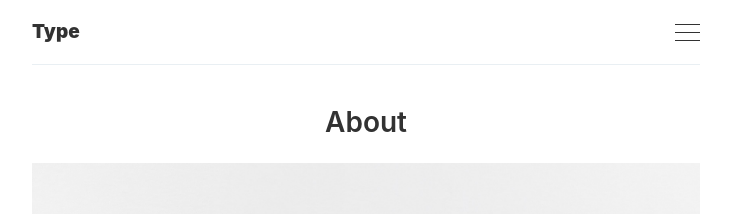
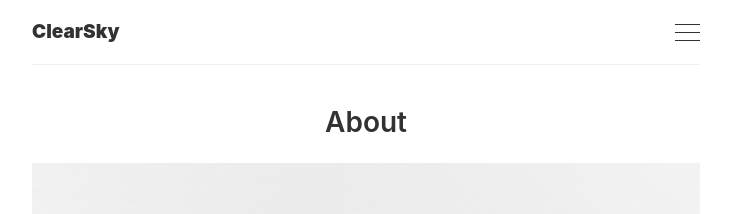
Before and after one commit to Nephelai/nephelai.github.io, a Jekyll site: the page built from _pages/about.md, in a window 1280 px wide. Shown: the top 214 px of the page, without its empty margins (274-1005 px from the left). Built offline with Jekyll 4.4.1, drawn with Linux system fonts in a browser that asks for light colours.

Commit message:
no message

```diff
--- a/_config.yml
+++ b/_config.yml
@@ -6,7 +6,7 @@
 # 'jekyll serve'. If you change this file, please restart the server process.
 
 # Site settings
-title:       Type
+title:       ClearSky
 email:       'jaeho406@gmail.com'
 description: ''
 baseurl:     '' # The subpath of your site, e.g. /blog
--- a/_includes/navigation.html
+++ b/_includes/navigation.html
@@ -1,4 +1,4 @@
-{% for page in site.pages %}
+{% for page in site.categories %}
   {% unless page.name == '404.md' %}
     {% if page.title %}
       <li class='c-nav__item' role='presentation'>
@@ -7,10 +7,3 @@
     {% endif %}
   {% endunless %}
 {% endfor %}
-{% for page in site.categories %}
-	{% if page.title %}
-	  <li class='c-nav__item' role='presentation'>
-	    <a class='c-nav__link' href='{{ page.url | prepend: site.baseurl }}'>{{ page.title }}</a>
-	  </li>
-	{% endif %}
-{% endfor %}
```
